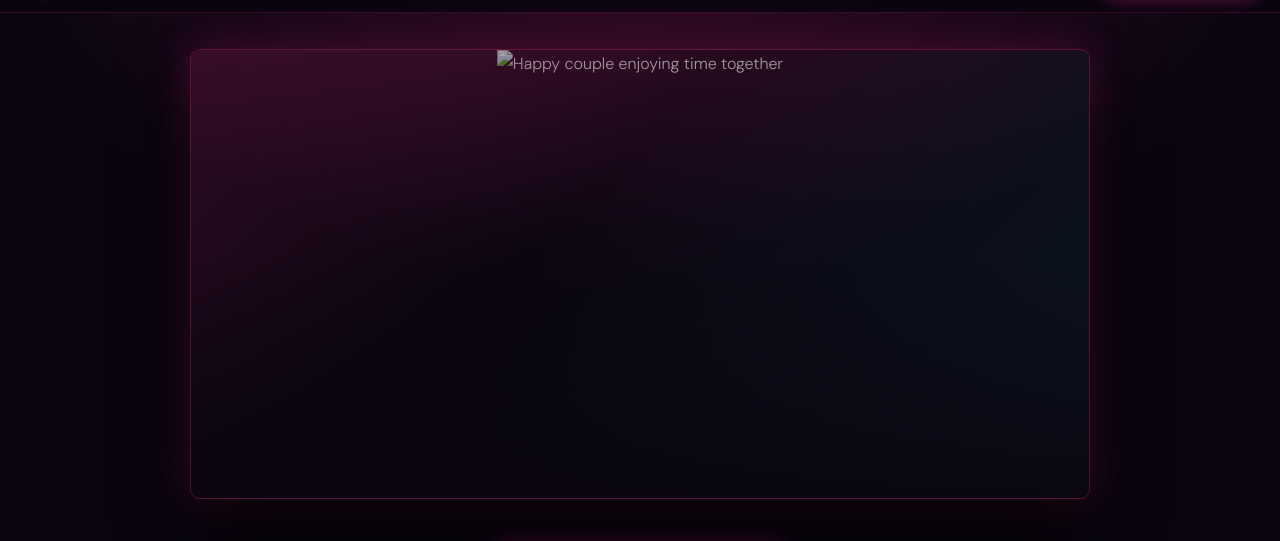
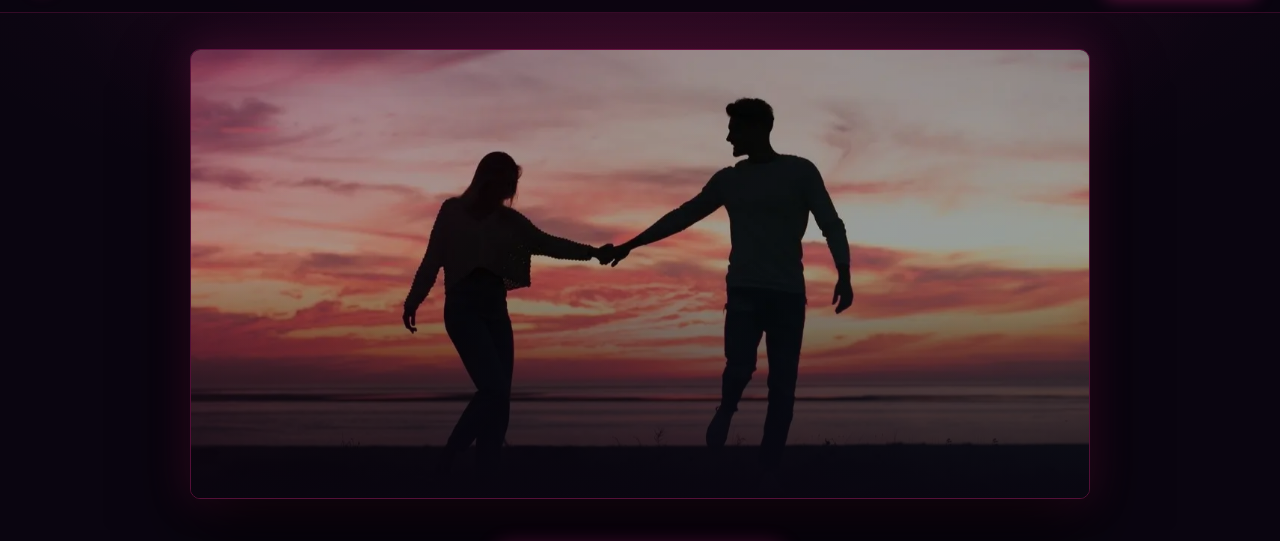
Before and after one commit to daudmirza/dreamgirl-funnel, a website: page b-index.html in a window 1280 px wide. Shown: the part 55-596 px from the top of the page. Drawn offline with nearby package versions, Linux system fonts and the light colour scheme; a script that the page names is missing; a web font is replaced by a local one.

Commit message:
Update image source to use .webp format

```diff
--- a/b-index.html
+++ b/b-index.html
@@ -442,7 +442,7 @@ footer a:hover { color: var(--pink); text-shadow: 0 0 8px rgba(255, 45, 149, 0.6
 <div class="hero">
   <div class="hero-img-wrap">
     <img
-      src="date-002"
+      src="date-002.webp"
       alt="Happy couple enjoying time together"
     />
   </div>
```
